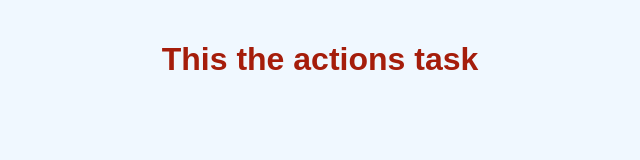
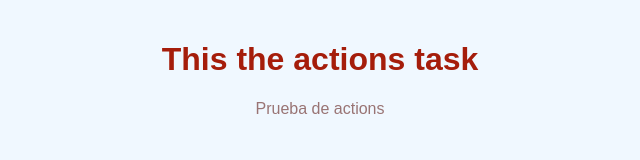
Before and after one commit to ciizao/Actions-task-and-EC2, a website: page index.html in a window 1280 px wide. Shown: the whole page, without its empty margins (320-960 px from the left). Drawn offline with Linux system fonts and the light colour scheme.

Commit message:
refactor: :lipstick: Add a paragraph

```diff
--- a/index.html
+++ b/index.html
@@ -8,5 +8,6 @@
 </head>
 <body>
     <h1>This the actions task</h1>
+    <p> Prueba de actions </p>
 </body>
 </html>
```
